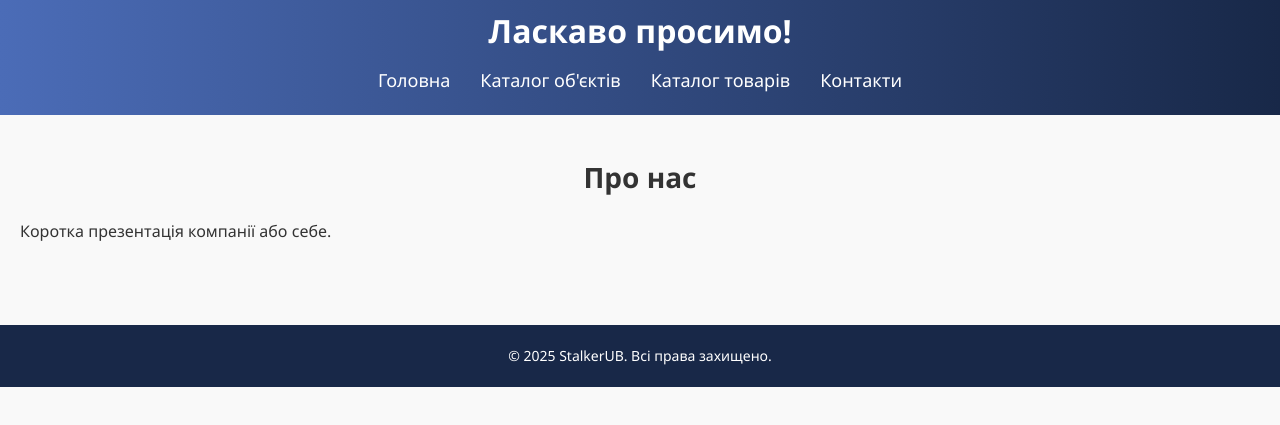
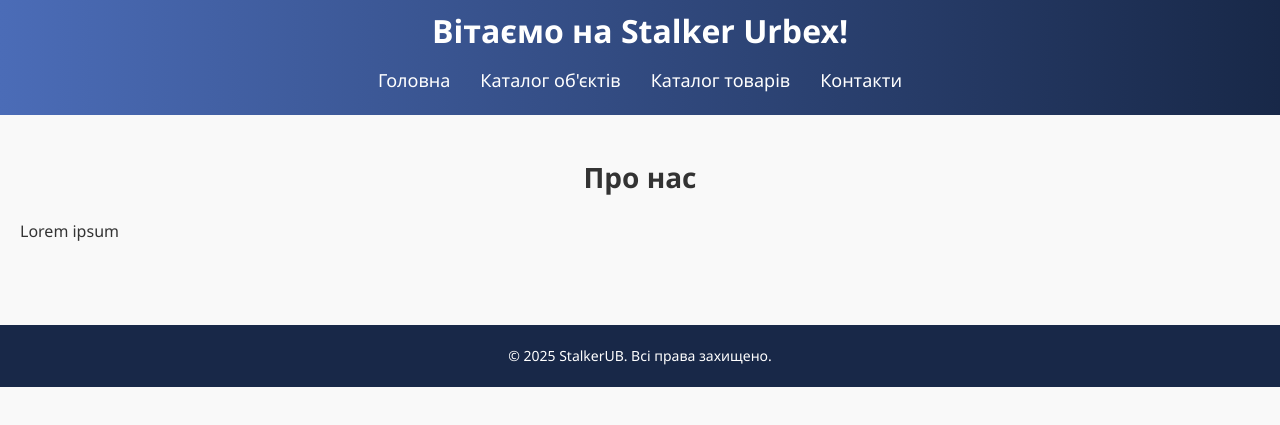
Before and after one commit to KaleTinvald/StalkerUB, a plain HTML site: page index.html in a window 1280 px wide. Shown: the part 323-748 px from the top of the page. Drawn offline with Linux system fonts and the light colour scheme.

Commit message:
Update index.html

```diff
--- a/index.html
+++ b/index.html
@@ -9,7 +9,7 @@
 <body>
   <header>
     <img src="images/index_upper.png" alt="index_upper" style="max-width: 100%; height: auto;">
-    <h1>Ласкаво просимо!</h1>
+    <h1>Вітаємо на Stalker Urbex!</h1>
     <nav>
       <ul>
         <li><a href="index.html">Головна</a></li>
@@ -23,7 +23,7 @@
   <main>
     <section>
       <h2>Про нас</h2>
-      <p>Коротка презентація компанії або себе.</p>
+      <p>Lorem ipsum</p>
     </section>
   </main>
 
```
